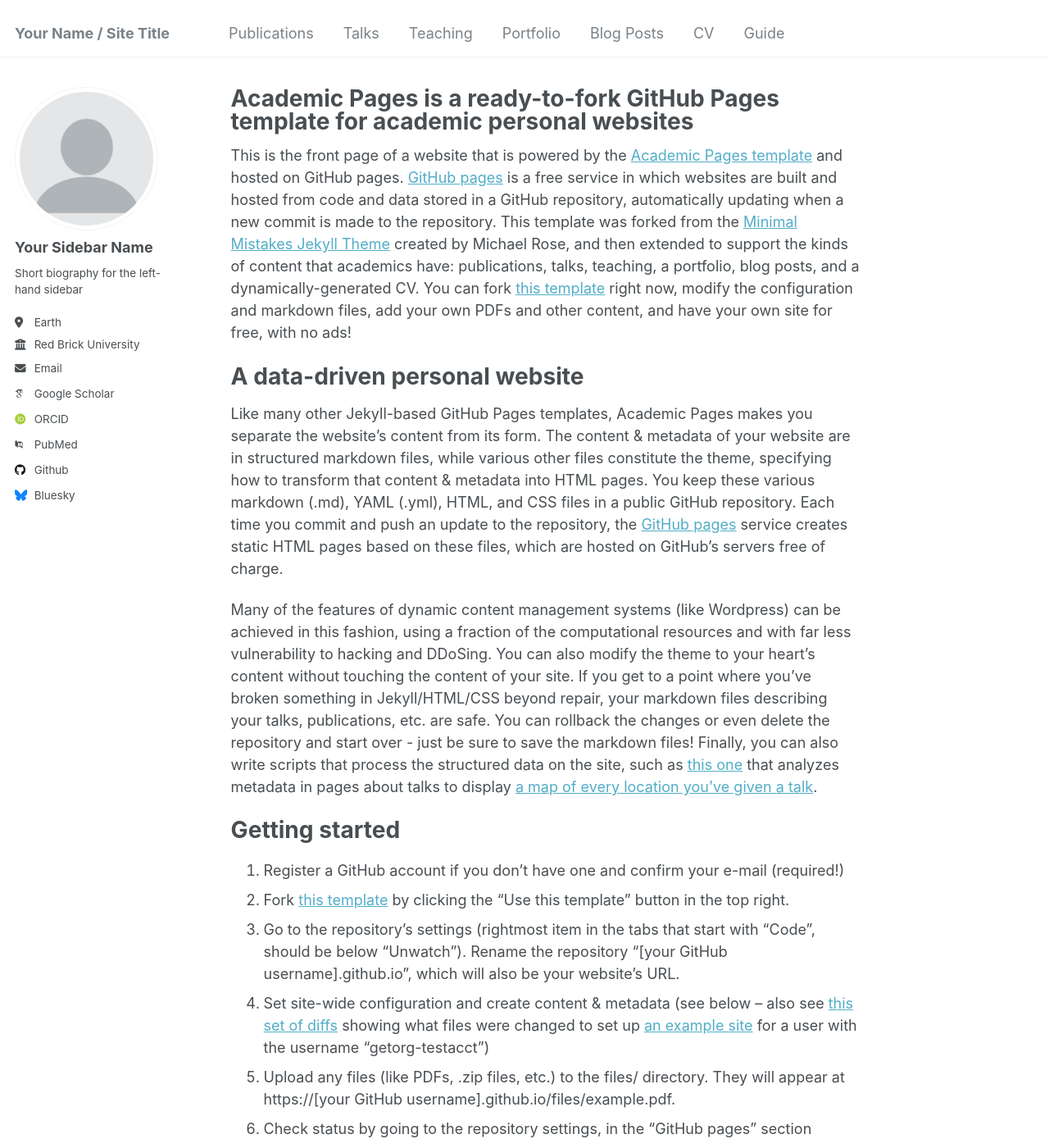
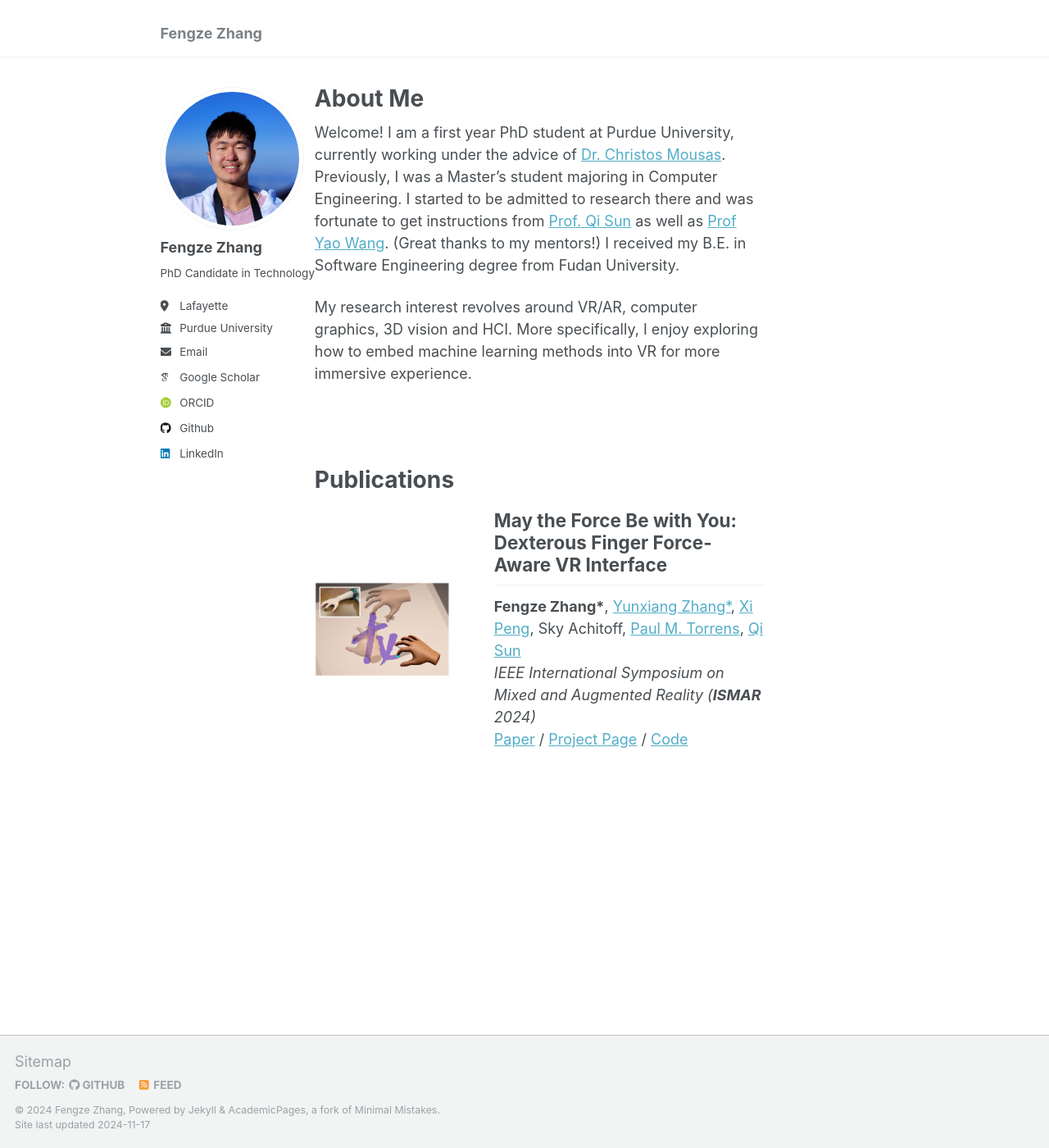
Before and after one commit to DemoySegment/demoysegment.github.io, a Jekyll site: the page built from _pages/about.md, in a window 1280 px wide and 1400 px high. Shown: the whole window at 82% size. Built offline with Jekyll 4.4.1, drawn with Linux system fonts in a browser that asks for light colours; some web fonts are replaced; some of the changed text lies outside the part shown.

Commit message:
first editing

```diff
--- a/Gemfile
+++ b/Gemfile
@@ -6,6 +6,7 @@ group :jekyll_plugins do
   gem 'jekyll-sitemap'
   gem 'jemoji'
   gem 'webrick', '~> 1.8'
+  gem 'jekyll-redirect-from'
 end
 
 gem 'github-pages'
--- a/_config.yml
+++ b/_config.yml
@@ -8,35 +8,36 @@
 
 # Basic Site Settings
 locale                   : "en-US"
-title                    : "Your Name / Site Title"
+title                    : "Fengze Zhang"
 title_separator          : "-"
-name                     : &name "Your Name"
+name                     : &name "Fengze Zhang"
 description              : &description "personal description"
-url                      : https://academicpages.github.io # the base hostname & protocol for your site e.g. "https://[your GitHub username].github.io"
+url                      : https://demoysegment.github.io # the base hostname & protocol for your site e.g. "https://[your GitHub username].github.io"
 baseurl                  : "" # the subpath of your site, e.g. "/blog"
-repository               : "academicpages/academicpages.github.io"
+repository               : "demoysegment/demoysegment.github.io"
 
 # Site Author - The following control what appear as part of the author content on the side bar.
 #               If a field is blank the icon and link will not appear, otherwise it will be shown.
 #               Additional customization can be done by editing /_includes/author-profile.html
 author:
   # Biographic information
-  avatar           : "profile.png"
-  name             : "Your Sidebar Name"
-  pronouns         : # example: "she/her"
-  bio              : "Short biography for the left-hand sidebar"
-  location         : "Earth"
-  employer         : "Red Brick University"
+  avatar           : "portrait.png"
+  name             : "Fengze Zhang"
+
+  pronouns         :
+  bio              : "PhD Candidate in Technology"
+  location         : "Lafayette"
+  employer         : "Purdue University"
   uri              : # URL
-  email            : "none@example.org"
+  email            : "zhan5455@purdue.edu"
 
   # Academic websites
   arxiv            : # URL - Update with the correct link to your profile
-  googlescholar    : "https://scholar.google.com/citations?user=PS_CX0AAAAAJ"
+  googlescholar    : "https://scholar.google.com/citations?user=yhA72LgAAAAJ&hl"
   impactstory      : # URL
-  orcid            : "http://orcid.org/yourorcidurl"
+  orcid            : "https://orcid.org/0009-0002-6797-3862"
   semantic         : # URL
-  pubmed           : "https://www.ncbi.nlm.nih.gov/pubmed/?term=john+snow"
+  pubmed           :
   researchgate     : # URL
   scopus           : # URL
 
@@ -44,12 +45,12 @@ author:
   bitbucket        : # Username - Update with your username on the site
   codepen          : # Username
   dribbble         : # Username
-  github           : "academicpages"
+  github           : "demoysegment"
   kaggle           : # Username
   stackoverflow    : # User number or user number and name (i.e., use "1" or "1/jeff-atwood")
 
   # Social media
-  bluesky          : "bsky.app" # Replace this with you Bluesky username
+  bluesky          :
   facebook         : # Username
   flickr           : # Username
   foursquare       : # Username
@@ -58,7 +59,7 @@ author:
   keybase          : # Username
   instagram        : # Username
   lastfm           : # Username
-  linkedin         : # Username
+  linkedin         : "fengze-zhang-93510024a"
   mastodon         : # URL
   medium           : # URL
   pinterest        : # Username
@@ -211,19 +212,19 @@ kramdown:
 
 
 # These settings control the types of collections used by the template
-collections:
-  teaching:
-    output: true
-    permalink: /:collection/:path/
-  publications:
-    output: true
-    permalink: /:collection/:path/
-  portfolio:
-    output: true
-    permalink: /:collection/:path/
-  talks:
-    output: true
-    permalink: /:collection/:path/
+# collections:
+#   teaching:
+#     output: true
+#     permalink: /:collection/:path/
+#   publications:
+#     output: true
+#     permalink: /:collection/:path/
+#   portfolio:
+#     output: true
+#     permalink: /:collection/:path/
+#   talks:
+#     output: true
+#     permalink: /:collection/:path/
 
 
 # These settings control how pages and collections are included in the site
--- a/_includes/head/custom.html
+++ b/_includes/head/custom.html
@@ -11,13 +11,13 @@
 <link rel="apple-touch-icon" sizes="144x144" href="{{ base_path }}/images/apple-touch-icon-144x144.png?v=M44lzPylqQ">
 <link rel="apple-touch-icon" sizes="152x152" href="{{ base_path }}/images/apple-touch-icon-152x152.png?v=M44lzPylqQ">
 <link rel="apple-touch-icon" sizes="180x180" href="{{ base_path }}/images/apple-touch-icon-180x180.png?v=M44lzPylqQ">
-<link rel="icon" type="image/png" href="{{ base_path }}/images/favicon-32x32.png?v=M44lzPylqQ" sizes="32x32">
+<!-- <link rel="icon" type="image/png" href="{{ base_path }}/images/favicon-32x32.png?v=M44lzPylqQ" sizes="32x32"> -->
 <link rel="icon" type="image/png" href="{{ base_path }}/images/android-chrome-192x192.png?v=M44lzPylqQ" sizes="192x192">
-<link rel="icon" type="image/png" href="{{ base_path }}/images/favicon-96x96.png?v=M44lzPylqQ" sizes="96x96">
-<link rel="icon" type="image/png" href="{{ base_path }}/images/favicon-16x16.png?v=M44lzPylqQ" sizes="16x16">
+<!-- <link rel="icon" type="image/png" href="{{ base_path }}/images/favicon-96x96.png?v=M44lzPylqQ" sizes="96x96">
+<link rel="icon" type="image/png" href="{{ base_path }}/images/favicon-16x16.png?v=M44lzPylqQ" sizes="16x16"> -->
 <link rel="manifest" href="{{ base_path }}/images/manifest.json?v=M44lzPylqQ">
 <link rel="mask-icon" href="{{ base_path }}/images/safari-pinned-tab.svg?v=M44lzPylqQ" color="#000000">
-<link rel="shortcut icon" href="/images/favicon.ico?v=M44lzPylqQ">
+<link rel="shortcut icon" href="/images/piggy-bank.png?v=M44lzPylqQ">
 <meta name="msapplication-TileColor" content="#000000">
 <meta name="msapplication-TileImage" content="{{ base_path }}/images/mstile-144x144.png?v=M44lzPylqQ">
 <meta name="msapplication-config" content="{{ base_path }}/images/browserconfig.xml?v=M44lzPylqQ">
--- a/_pages/about.md
+++ b/_pages/about.md
@@ -1,49 +1,30 @@
 ---
 permalink: /
-title: "Academic Pages is a ready-to-fork GitHub Pages template for academic personal websites"
+title: "About Me"
 author_profile: true
 redirect_from:
   - /about/
   - /about.html
 ---
+<!-- for now I will keep everything on only this file, as I have not much stuffs to share -->
+Welcome! I am a first year PhD student at Purdue University, currently working under the advice of [Dr. Christos Mousas](https://web.ics.purdue.edu/~cmousas/). Previously, I was a Master's student majoring in Computer Engineering. I started to be admitted to research there and was fortunate to get instructions from [Prof. Qi Sun](https://qisun.me/) as well as [Prof Yao Wang](https://engineering.nyu.edu/faculty/yao-wang). (Great thanks to my mentors!) I received my B.E. in Software Engineering degree from Fudan University.
 
-This is the front page of a website that is powered by the [Academic Pages template](https://github.com/academicpages/academicpages.github.io) and hosted on GitHub pages. [GitHub pages](https://pages.github.com) is a free service in which websites are built and hosted from code and data stored in a GitHub repository, automatically updating when a new commit is made to the repository. This template was forked from the [Minimal Mistakes Jekyll Theme](https://mmistakes.github.io/minimal-mistakes/) created by Michael Rose, and then extended to support the kinds of content that academics have: publications, talks, teaching, a portfolio, blog posts, and a dynamically-generated CV. You can fork [this template](https://github.com/academicpages/academicpages.github.io) right now, modify the configuration and markdown files, add your own PDFs and other content, and have your own site for free, with no ads!
+My research interest revolves around VR/AR, computer graphics, 3D vision and HCI. More specifically, I enjoy exploring how to embed machine learning methods into VR for more immersive experience.
 
-A data-driven personal website
-======
-Like many other Jekyll-based GitHub Pages templates, Academic Pages makes you separate the website's content from its form. The content & metadata of your website are in structured markdown files, while various other files constitute the theme, specifying how to transform that content & metadata into HTML pages. You keep these various markdown (.md), YAML (.yml), HTML, and CSS files in a public GitHub repository. Each time you commit and push an update to the repository, the [GitHub pages](https://pages.github.com/) service creates static HTML pages based on these files, which are hosted on GitHub's servers free of charge.
+<br>
+<br>
 
-Many of the features of dynamic content management systems (like Wordpress) can be achieved in this fashion, using a fraction of the computational resources and with far less vulnerability to hacking and DDoSing. You can also modify the theme to your heart's content without touching the content of your site. If you get to a point where you've broken something in Jekyll/HTML/CSS beyond repair, your markdown files describing your talks, publications, etc. are safe. You can rollback the changes or even delete the repository and start over - just be sure to save the markdown files! Finally, you can also write scripts that process the structured data on the site, such as [this one](https://github.com/academicpages/academicpages.github.io/blob/master/talkmap.ipynb) that analyzes metadata in pages about talks to display [a map of every location you've given a talk](https://academicpages.github.io/talkmap.html).
+# Publications
 
-Getting started
-======
-1. Register a GitHub account if you don't have one and confirm your e-mail (required!)
-1. Fork [this template](https://github.com/academicpages/academicpages.github.io) by clicking the "Use this template" button in the top right.
-1. Go to the repository's settings (rightmost item in the tabs that start with "Code", should be below "Unwatch"). Rename the repository "[your GitHub username].github.io", which will also be your website's URL.
-1. Set site-wide configuration and create content & metadata (see below -- also see [this set of diffs](http://archive.is/3TPas) showing what files were changed to set up [an example site](https://getorg-testacct.github.io) for a user with the username "getorg-testacct")
-1. Upload any files (like PDFs, .zip files, etc.) to the files/ directory. They will appear at https://[your GitHub username].github.io/files/example.pdf.
-1. Check status by going to the repository settings, in the "GitHub pages" section
-
-Site-wide configuration
-------
-The main configuration file for the site is in the base directory in [_config.yml](https://github.com/academicpages/academicpages.github.io/blob/master/_config.yml), which defines the content in the sidebars and other site-wide features. You will need to replace the default variables with ones about yourself and your site's github repository. The configuration file for the top menu is in [_data/navigation.yml](https://github.com/academicpages/academicpages.github.io/blob/master/_data/navigation.yml). For example, if you don't have a portfolio or blog posts, you can remove those items from that navigation.yml file to remove them from the header.
-
-Create content & metadata
-------
-For site content, there is one markdown file for each type of content, which are stored in directories like _publications, _talks, _posts, _teaching, or _pages. For example, each talk is a markdown file in the [_talks directory](https://github.com/academicpages/academicpages.github.io/tree/master/_talks). At the top of each markdown file is structured data in YAML about the talk, which the theme will parse to do lots of cool stuff. The same structured data about a talk is used to generate the list of talks on the [Talks page](https://academicpages.github.io/talks), each [individual page](https://academicpages.github.io/talks/2012-03-01-talk-1) for specific talks, the talks section for the [CV page](https://academicpages.github.io/cv), and the [map of places you've given a talk](https://academicpages.github.io/talkmap.html) (if you run this [python file](https://github.com/academicpages/academicpages.github.io/blob/master/talkmap.py) or [Jupyter notebook](https://github.com/academicpages/academicpages.github.io/blob/master/talkmap.ipynb), which creates the HTML for the map based on the contents of the _talks directory).
-
-**Markdown generator**
-
-The repository includes [a set of Jupyter notebooks](https://github.com/academicpages/academicpages.github.io/tree/master/markdown_generator
-) that converts a CSV containing structured data about talks or presentations into individual markdown files that will be properly formatted for the Academic Pages template. The sample CSVs in that directory are the ones I used to create my own personal website at stuartgeiger.com. My usual workflow is that I keep a spreadsheet of my publications and talks, then run the code in these notebooks to generate the markdown files, then commit and push them to the GitHub repository.
-
-How to edit your site's GitHub repository
-------
-Many people use a git client to create files on their local computer and then push them to GitHub's servers. If you are not familiar with git, you can directly edit these configuration and markdown files directly in the github.com interface. Navigate to a file (like [this one](https://github.com/academicpages/academicpages.github.io/blob/master/_talks/2012-03-01-talk-1.md) and click the pencil icon in the top right of the content preview (to the right of the "Raw | Blame | History" buttons). You can delete a file by clicking the trashcan icon to the right of the pencil icon. You can also create new files or upload files by navigating to a directory and clicking the "Create new file" or "Upload files" buttons.
-
-Example: editing a markdown file for a talk
-![Editing a markdown file for a talk](/images/editing-talk.png)
-
-For more info
-------
-More info about configuring Academic Pages can be found in [the guide](https://academicpages.github.io/markdown/), the [growing wiki](https://github.com/academicpages/academicpages.github.io/wiki), and you can always [ask a question on GitHub](https://github.com/academicpages/academicpages.github.io/discussions). The [guides for the Minimal Mistakes theme](https://mmistakes.github.io/minimal-mistakes/docs/configuration/) (which this theme was forked from) might also be helpful.
+<!--later should use a flex div to hold items of publications -->
+<div style="display: flex; justify-content: center; align-items: center; text-align: left; margin-top: 1em">
+  <img src="/images/publicationPreviews/May-the-force.png" alt="Image preview" style="width: 30%; margin-right: 3em">
+  <div>
+    <h2 style="margin-top: 0em">May the Force Be with You: Dexterous Finger Force-Aware VR Interface</h2>
+    <strong>Fengze Zhang*</strong>, <a href="https://yunxiangzhang.github.io/">Yunxiang Zhang*</a>, <a href="https://seexpeng.github.io/">Xi Peng</a>, Sky Achitoff, <a href="https://engineering.nyu.edu/faculty/paul-torrens">Paul M. Torrens</a>, <a href="https://qisun.me/">Qi Sun</a><br>
+    <em>IEEE International Symposium on Mixed and Augmented Reality (<strong>ISMAR</strong> 2024)</em><br>
+    <a href="https://www.immersivecomputinglab.org/wp-content/uploads/2024/09/emg_force_ui.pdf">Paper</a> /
+    <a href="https://www.immersivecomputinglab.org/publication/may-the-force-be-with-you-dexterous-finger-force-aware-xr-interface/">Project Page</a> /
+    <a href="https://github.com/NYU-ICL/vr-force-aware-multimodal-interface">Code</a>
+  </div>
+</div>
--- a/_sass/_variables.scss
+++ b/_sass/_variables.scss
@@ -126,7 +126,8 @@ $small                      : 600px !default;
 $medium                     : 768px !default;
 $medium-wide                : 900px !default;
 $large                      : 925px !default;
-$x-large                    : 1280px !default;
+// make one page wider
+$x-large                    : 1500px !default;
 
 /*
    Grid
```
Also changed, not shown: _data/navigation.yml (+14 -14 lines), images/piggy-bank.png (added), images/portrait.jpg (added), images/portrait.png (added), images/publicationPreviews/May-the-force.png (added).
